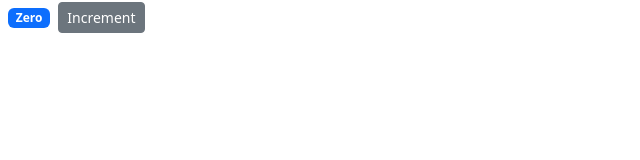
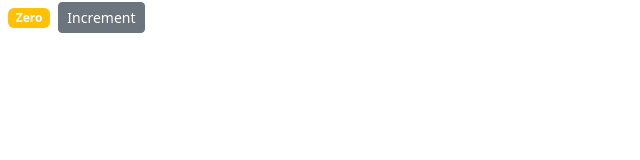
Before and after one commit to DemoClient-SP360/Javascript-html-CSS, a React (Create React App) app: page / in a window 1280 px wide. Shown: the top 160 px of the page, without its empty margins (0-640 px from the left). Built offline with nearby package versions, Linux system fonts and the light colour scheme.

Commit message:
r3_7: rendering classes dynamically

```diff
--- a/src/components/counter.jsx
+++ b/src/components/counter.jsx
@@ -7,10 +7,16 @@
     render() {
         return (
             <React.Fragment>
-                <span className='badge bg-primary m-2'>{this.formatCount()}</span>
+                <span className={this.getBadgeClasses()}>{this.formatCount()}</span>
                 <button className='btn btn-secondary btn-sm'>Increment</button>
             </React.Fragment>
         );
+    }
+
+    getBadgeClasses(){
+        let classes = "badge m-2 bg-"
+        classes += this.state.count === 0 ? "warning" : "primary"
+        return classes
     }
 
     formatCount() {
```
